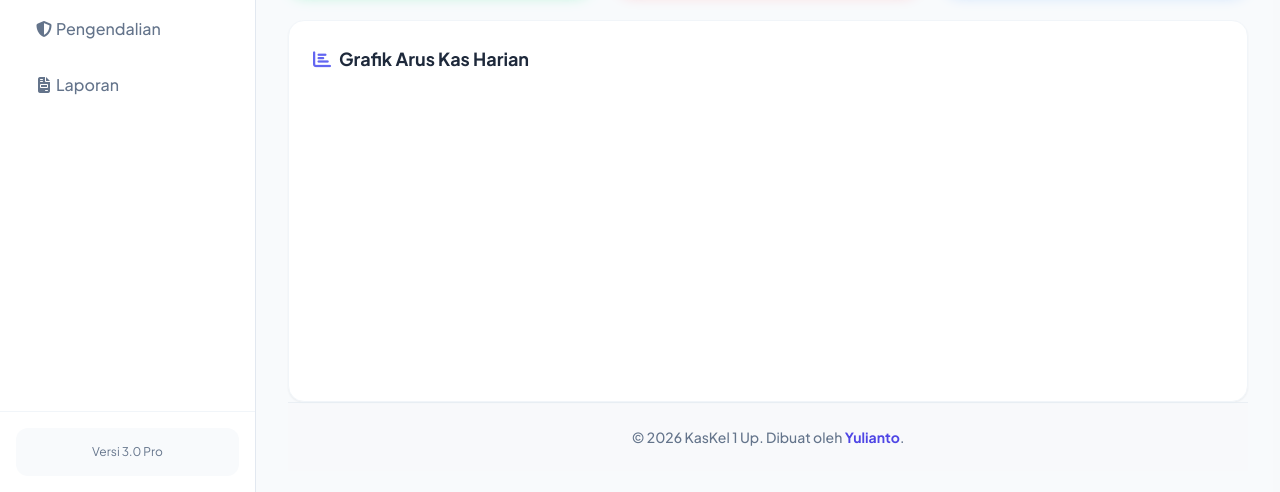
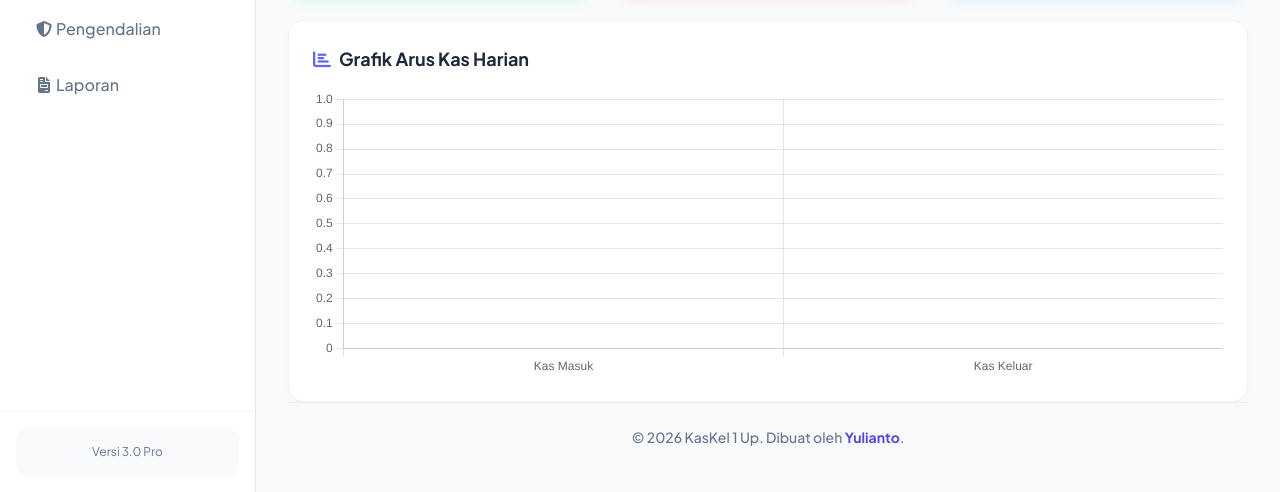
Before and after one commit to antoyulian-sys/Kaskel-1-Up-App, a plain HTML site: page index.html in a window 1280 px wide. Shown: the part 308-800 px from the top of the page. Drawn offline with nearby package versions, Linux system fonts and the light colour scheme.

Commit message:
Add files via upload

```diff
--- a/index.html
+++ b/index.html
@@ -254,6 +254,7 @@
     <!-- Javascript Data & Interaksi -->
     <script>
         // State
+        let kasChart = null; // Penampung grafik Chart.js
         let kasData = JSON.parse(localStorage.getItem('kasData')) || [];
         let stokData = JSON.parse(localStorage.getItem('stokData')) || [];
         let piutangData = JSON.parse(localStorage.getItem('piutangData')) || [];
@@ -411,6 +412,38 @@
                     </button>
                 </li>`;
             });
+            // Render Grafik Chart.js
+            const ctx = document.getElementById('arusKasChart'); // Sesuai dengan ID canvas milikmu
+            if (ctx) {
+                // Hancurkan grafik lama jika sudah ada
+                if (kasChart) {
+                    kasChart.destroy();
+                }
+
+                // Gambar grafik baru
+                kasChart = new Chart(ctx, {
+                    type: 'bar',
+                    data: {
+                        labels: ['Kas Masuk', 'Kas Keluar'],
+                        datasets: [{
+                            label: 'Nominal (Rp)',
+                            data: [tMasuk, tKeluar],
+                            backgroundColor: ['#34d399', '#fb7185'], // Warna emerald dan rose
+                            borderRadius: 8
+                        }]
+                    },
+                    options: {
+                        responsive: true,
+                        maintainAspectRatio: false, // Wajib agar grafik mengikuti tinggi div "h-72" kodemu
+                        plugins: {
+                            legend: { display: false }
+                        },
+                        scales: {
+                            y: { beginAtZero: true }
+                        }
+                    }
+                });
+            }
 
             // List Piutang UI
             const ulPiutang = document.getElementById('list-piutang');
```
